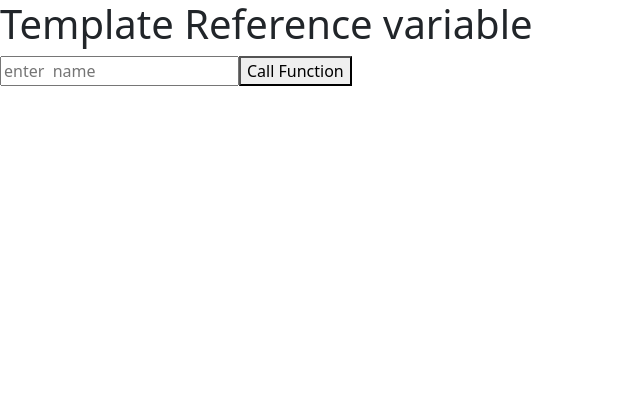
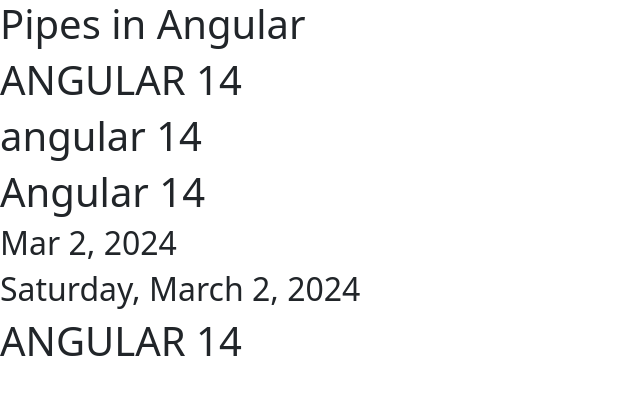
Before and after one commit to j4sumit/angularPractice, an Angular app: page / in a window 1280 px wide. Shown: the top 394 px of the page, without its empty margins (0-640 px from the left). Built offline with nearby package versions, Linux system fonts and the light colour scheme.

Commit message:
pipes in angulare

```diff
--- a/src/app/app.component.html
+++ b/src/app/app.component.html
@@ -1,3 +1,7 @@
-<h1>Template Reference variable</h1>
-<input type="text" #box name="name" placeholder="enter  name">
-<button (click)="getVal(box)">Call Function</button>
+<h1>Pipes in Angular </h1>
+<h1>{{title| uppercase}}</h1>
+<h1>{{title| lowercase}}</h1>
+<h1>{{title}} </h1>
+<h2>{{today| date}}</h2>
+<h2>{{today| date:"fullDate"}}</h2>
+<h1>{{capString(title)}}</h1>
--- a/src/app/app.component.ts
+++ b/src/app/app.component.ts
@@ -9,7 +9,8 @@
 })
 export class AppComponent {
   title = 'Angular 14';
-  getVal(item:HTMLInputElement){
-console.log(item);
+  today= Date();
+  capString(item:string){
+return item.toUpperCase()
   }
 }
```
